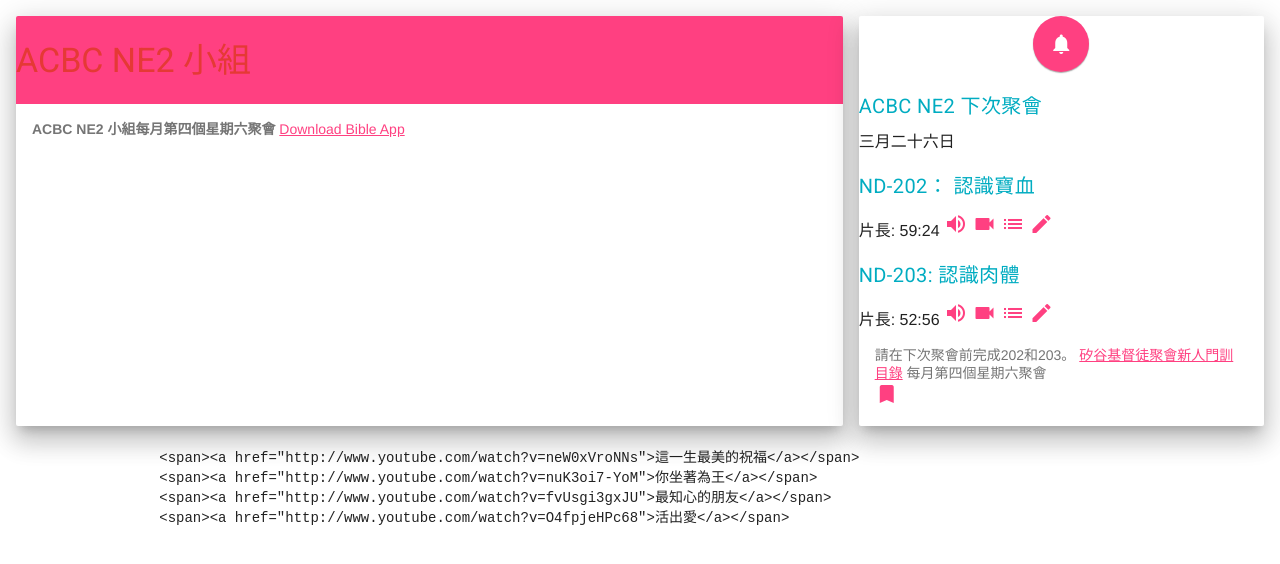
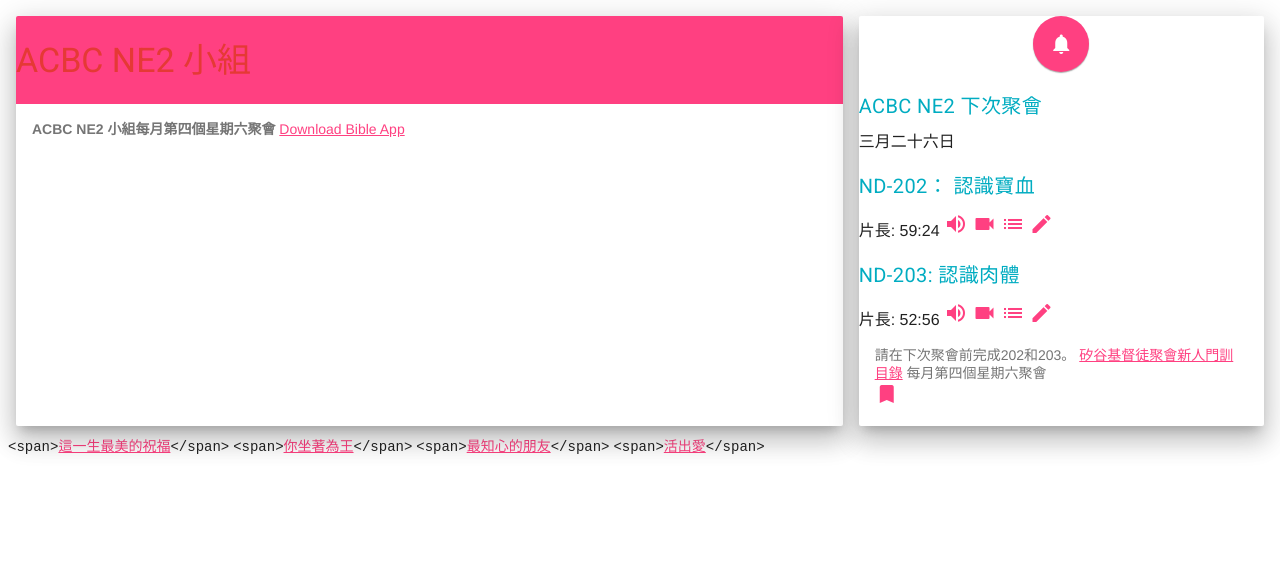
Before and after one commit to wzhouus/wzhouus.github.io, a Jekyll site: the page built from ne2/_posts/2015-09-26-smallgroup.md, in a window 1280 px wide. Shown: the top 564 px of the page. Built offline with Jekyll 4.4.1, drawn with Linux system fonts in a browser that asks for light colours; nearby versions of some CDN libraries; some of the changed lines change nothing that is shown.

Commit message:
Update 2015-09-26-smallgroup.md

```diff
--- a/ne2/_posts/2015-09-26-smallgroup.md
+++ b/ne2/_posts/2015-09-26-smallgroup.md
@@ -2,10 +2,10 @@
 layout: ne2
 title: "二零一五年九月小組聚會"
 category: ne2
-date: 2015-09-26 7:00-8:45p
+date: 2015-09-26
+time: 7:00-8:45p
 ---
-
-			  <span><a href="http://www.youtube.com/watch?v=neW0xVroNNs">這一生最美的祝福</a></span>
-			  <span><a href="http://www.youtube.com/watch?v=nuK3oi7-YoM">你坐著為王</a></span>
-			  <span><a href="http://www.youtube.com/watch?v=fvUsgi3gxJU">最知心的朋友</a></span>
-			  <span><a href="http://www.youtube.com/watch?v=O4fpjeHPc68">活出愛</a></span>
+<code>&lt;span&gt;</code>[這一生最美的祝福](http://www.youtube.com/watch?v=neW0xVroNNs")<code>&lt;/span&gt;</code>
+<code>&lt;span&gt;</code>[你坐著為王](http://www.youtube.com/watch?v=nuK3oi7-YoM)<code>&lt;/span&gt;</code>
+<code>&lt;span&gt;</code>[最知心的朋友](http://www.youtube.com/watch?v=fvUsgi3gxJU")<code>&lt;/span&gt;</code>
+<code>&lt;span&gt;</code>[活出愛](http://www.youtube.com/watch?v=O4fpjeHPc68")<code>&lt;/span&gt;</code>
```
